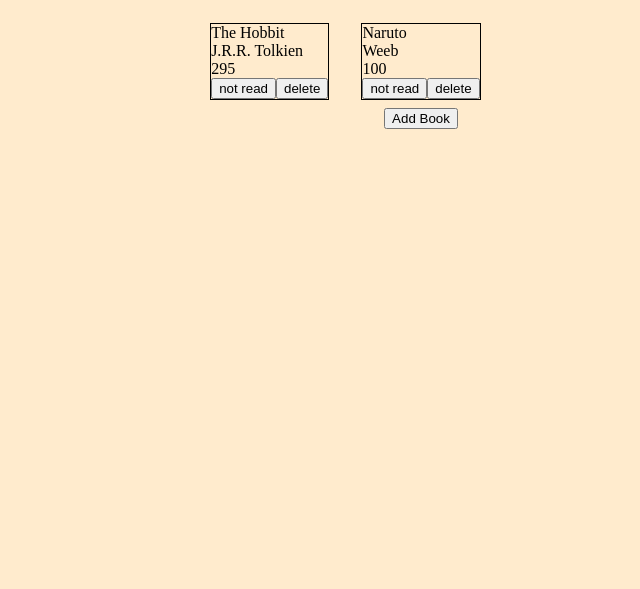
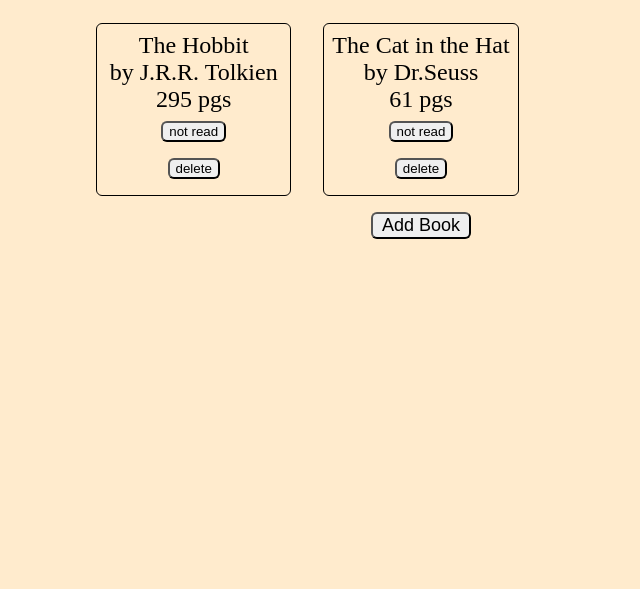
Before and after one commit to dannykim1997/library, a plain HTML site: page index.html in a window 1280 px wide. Shown: the part 211-800 px from the top of the page, without its empty margins (219-859 px from the left). Drawn offline with Linux system fonts and the light colour scheme.

```diff
--- a/index.html
+++ b/index.html
@@ -17,15 +17,15 @@
                 <p>
                     <div>
                         <label for="title">Title:</label>
-                        <input type="text" id="title" name="title">
+                        <input type="text" id="title" name="title" required>
                     </div>
                     <div>
                         <label for="author">Author:</label>
-                        <input type="text" id="author" name="author">
+                        <input type="text" id="author" name="author" required>
                     </div>
                     <div>
                         <label for="pages">Pages:</label>
-                        <input type="number" id="pages" name="pages">
+                        <input type="number" id="pages" name="pages" required>
                     </div>
                     <div>
                         <button class="cancel">Cancel</button>
--- a/script.js
+++ b/script.js
@@ -6,9 +6,9 @@ let myLibrary = [
         read: false
     },
     {
-        title: "Naruto",
-        author: "Weeb",
-        pages: 100,
+        title: "The Cat in the Hat",
+        author: "Dr.Seuss",
+        pages: 61,
         read: false
     }
 ];
@@ -43,8 +43,8 @@ function displayBooks() {
         removeButton.classList.add("remove-button");
 
         bookTitle.textContent = book.title;
-        bookAuthor.textContent = book.author;
-        bookPages.textContent = book.pages;
+        bookAuthor.textContent = `by ${book.author}`;
+        bookPages.textContent = `${book.pages} pgs`;
         if(book.read) {
             bookRead.textContent = "read"
         } else {
--- a/styles.css
+++ b/styles.css
@@ -14,11 +14,13 @@ body {
     margin: 32px;
     padding: 12px;
     border: solid 1px black;
+    border-radius: 6px;
 }
 
 .books-container-title {
     font-size: 32px;
     border: solid 1px black;
+    border-radius: 6px;
     margin-bottom: 18px;
     padding: 12px;
 }
@@ -32,5 +34,23 @@ body {
 
 .book-card {
     border: solid 1px black;
+    border-radius: 6px;
     margin: 8px;
+    display: flex;
+    flex-direction: column;
+    align-items: center;
+    font-size: 24px;
+    padding: 8px;
 }
+
+button {
+    max-width: 80px;
+    margin: 8px;
+    border-radius: 6px;
+}
+
+.show-form {
+    font-size: 18px;
+    min-width: 100px;
+    border-radius: 6px;
+}
```
Also changed, not shown: 1 other file.
